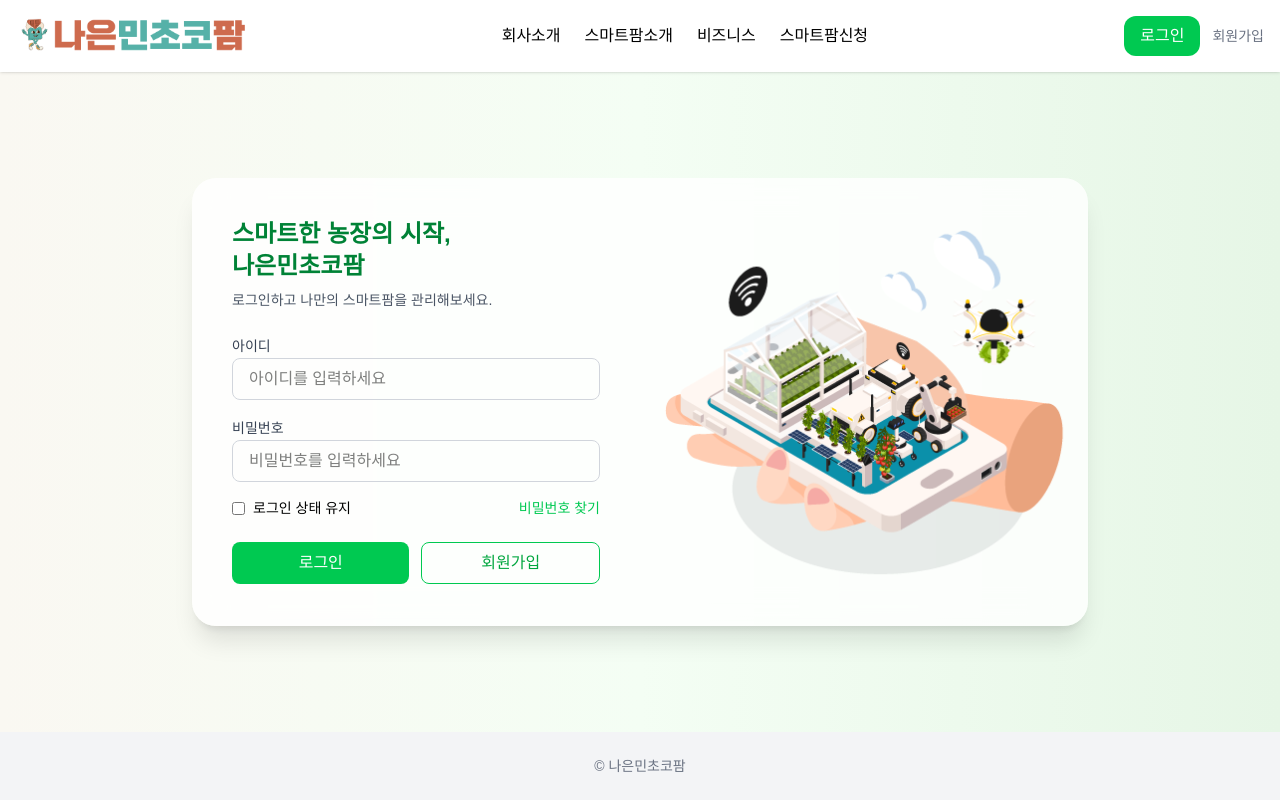
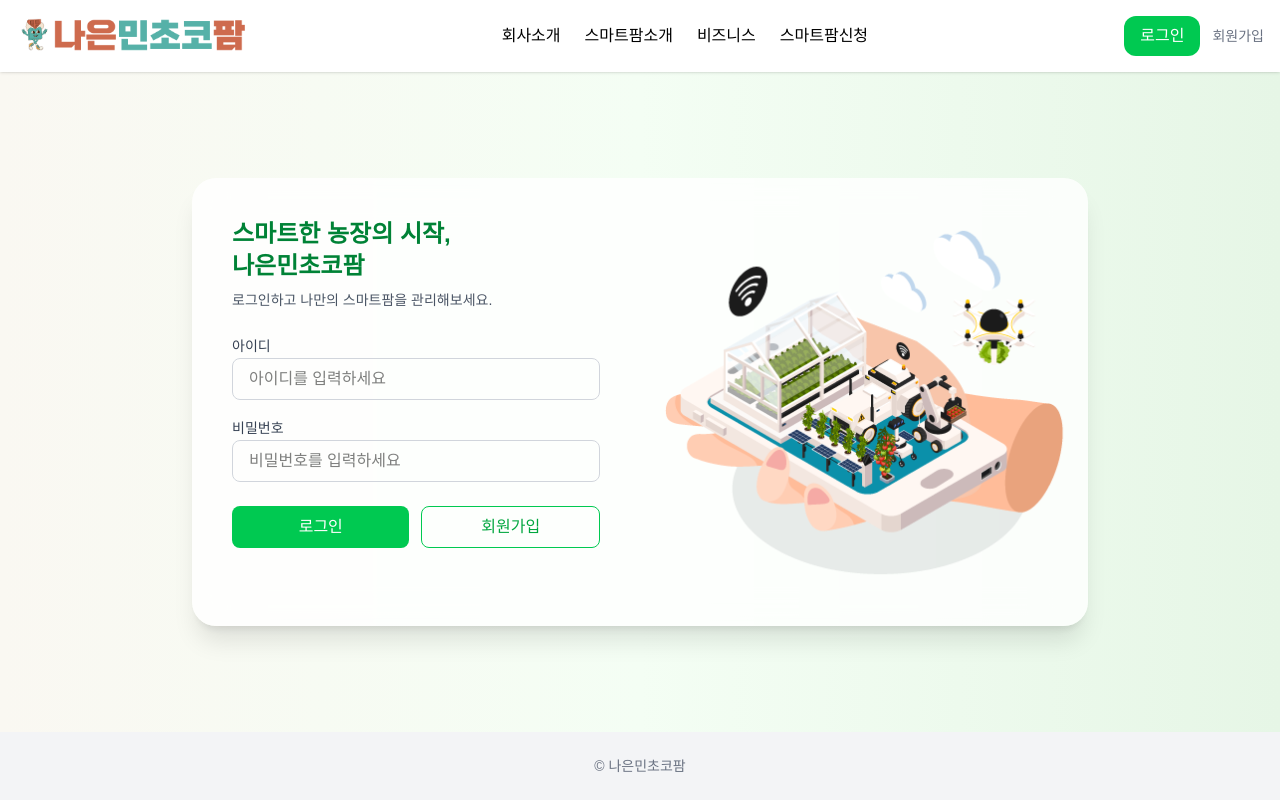
Before and after one commit to naeunminchocofarm/naeunminchocofarm_web, a React (Vite) app: page /web/login in a window 1280 px wide. Built offline with nearby package versions, Linux system fonts and the light colour scheme; a web font is replaced by a local one.

Commit message:
비번찾기 삭제

```diff
--- a/src/members/pages/Login.jsx
+++ b/src/members/pages/Login.jsx
@@ -86,17 +86,6 @@ const Login = () => {
                   onChange={changeLoginInfo}
                 />
               </div>
-
-              <div className="flex justify-between items-center text-sm">
-                <label className="flex items-center space-x-2">
-                  <input type="checkbox" className="accent-green-500" />
-                  <span>로그인 상태 유지</span>
-                </label>
-                <a href="#" className="text-green-500 hover:underline">
-                  비밀번호 찾기
-                </a>
-              </div>
-
               <div className="flex space-x-3 mt-6">
                 <button
                   type="button"
```
